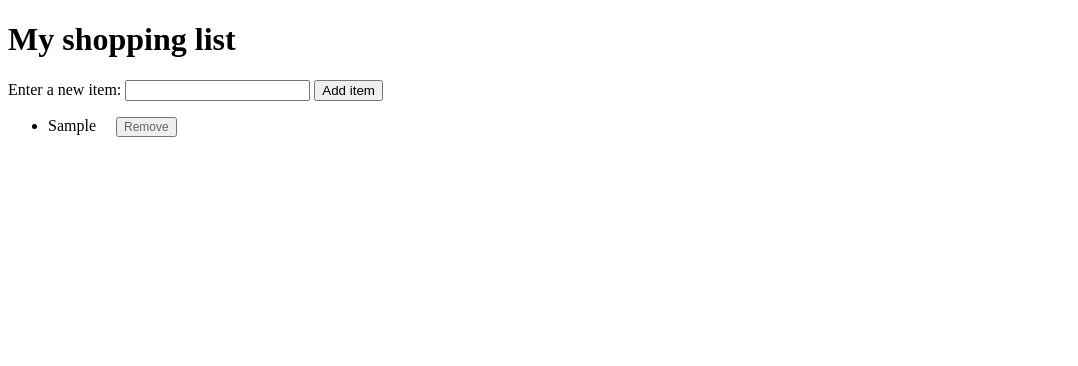
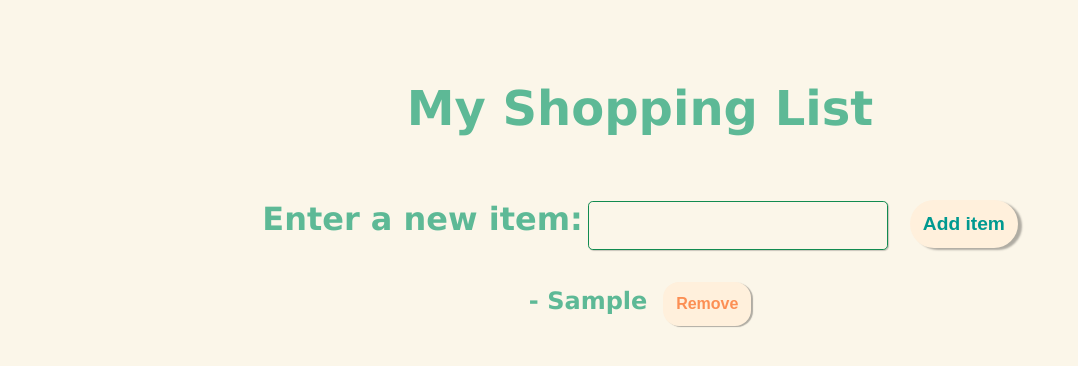
Before and after one commit to Ogartner/shopping-list, a plain HTML site: page index.html in a window 1280 px wide. Both pictures are taken after typing "Sample" into the empty fields and a click on the button "Add item". Shown: the whole page, without its empty margins (0-1078 px from the left). Drawn offline with Linux system fonts and the light colour scheme.

Commit message:
Added CSS to finshed project.

```diff
--- a/css/style.css
+++ b/css/style.css
@@ -1,9 +1,77 @@
+* {
+  margin: 0;
+  padding: 0;
+  box-sizing: border-box;
+}
+
+body {
+  font-family: Verdana, Geneva, Tahoma, sans-serif;
+  font-weight: 900;
+  background-color: #fbf6e9;
+  color: #5db996;
+}
+
+header {
+  margin-top: 5rem;
+  display: flex;
+  justify-content: center;
+  align-items: center;
+}
+
+header h1 {
+  font-size: 3rem;
+}
+
+.container {
+  margin-top: 4rem;
+  display: flex;
+  flex-direction: column;
+  justify-content: center;
+  align-items: center;
+  gap: 2rem;
+}
+
 li {
-  margin-bottom: 10px;
+  list-style: none;
+  font-size: 1.5rem;
+  margin-bottom: 1rem;
+}
+
+button {
+  border: none;
+  border-radius: 2rem;
+  box-shadow: 4px 2px 2px rgba(0, 0, 0, 0.3);
+  padding: 0.8rem;
+  font-size: 1rem;
+  margin-left: 1rem;
+  background-color: #fff0dc;
+  color: #009990;
+  font-size: 1.2rem;
+  font-weight: 700;
 }
 
 li button {
-  font-size: 12px;
-  margin-left: 20px;
-  color: #666;
+  border: none;
+  border-radius: 1rem;
+  box-shadow: 2px 1px 1px rgba(0, 0, 0, 0.3);
+  padding: 0.8rem;
+  font-size: 0.8rem;
+  margin-left: 1rem;
+  background-color: #fff0dc;
+  color: #fc8f54;
+  font-size: 1rem;
+  font-weight: 700;
 }
+
+label {
+  font-size: 2rem;
+}
+
+.user-input {
+  background-color: #fbf6e9;
+  box-shadow: 1px 1px 1px rgba(0, 0, 0, 0.2);
+  border: 1px solid #118b50;
+  border-radius: 0.3rem;
+  padding: 1rem;
+  width: 300px;
+}
--- a/index.html
+++ b/index.html
@@ -7,16 +7,19 @@
     <link rel="stylesheet" href="css/style.css" />
   </head>
   <body>
-    <h1>My shopping list</h1>
-
-    <div>
-      <label for="item">Enter a new item:</label>
-      <input type="text" class="user-input" name="item" id="item" />
-      <button class="add-item-btn">Add item</button>
+    <header>
+      <h1>My Shopping List</h1>
+    </header>
+    <div class="container">
+      <div>
+        <label for="item">Enter a new item:</label>
+        <input type="text" class="user-input" name="item" id="item" />
+        <button class="add-item-btn">Add item</button>
+      </div>
+      <div>
+        <ul class="shopping-list"></ul>
+      </div>
     </div>
-
-    <ul class="shopping-list"></ul>
-
     <script src="js/script.js"></script>
   </body>
 </html>
--- a/js/script.js
+++ b/js/script.js
@@ -16,7 +16,7 @@ const createButton = () => {
 // Create span with text content of item
 const createSpan = () => {
   span = document.createElement('span');
-  span.textContent = item;
+  span.textContent = '- ' + item;
   return span;
 };
 
```
